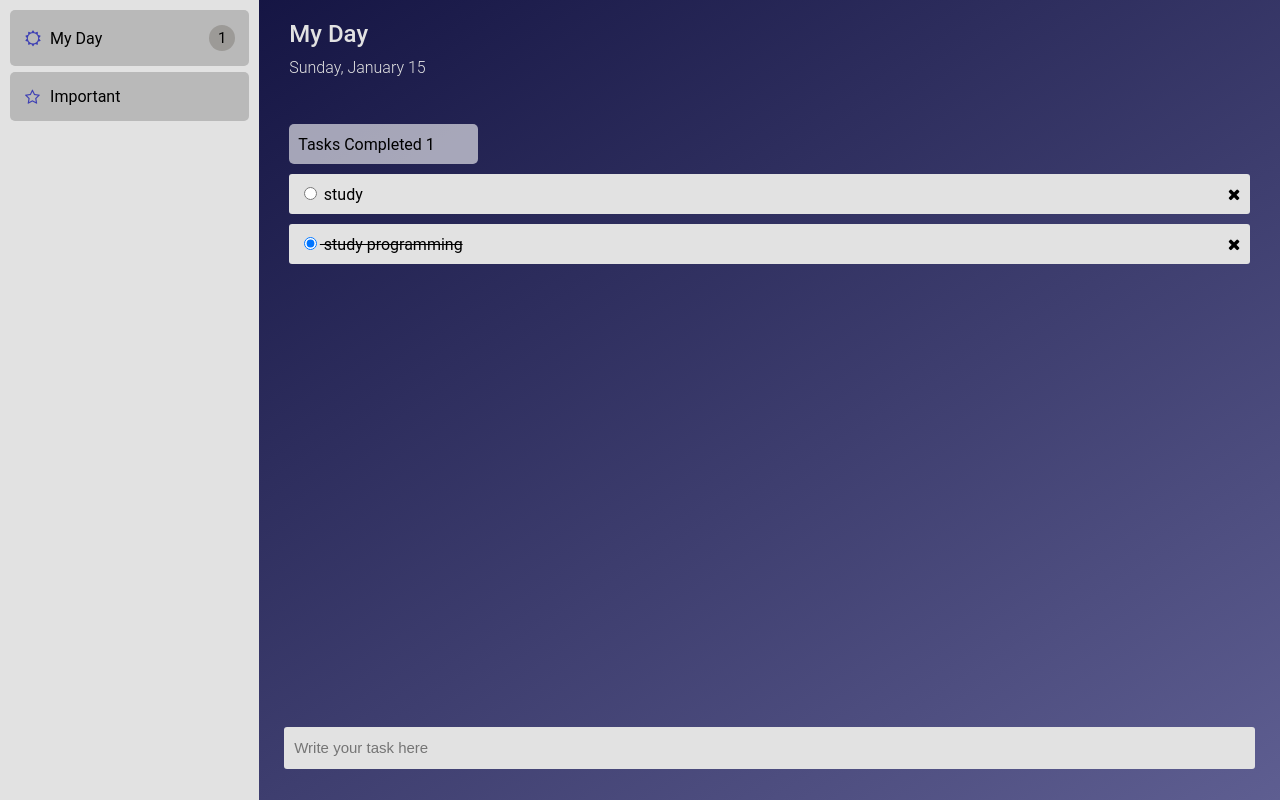
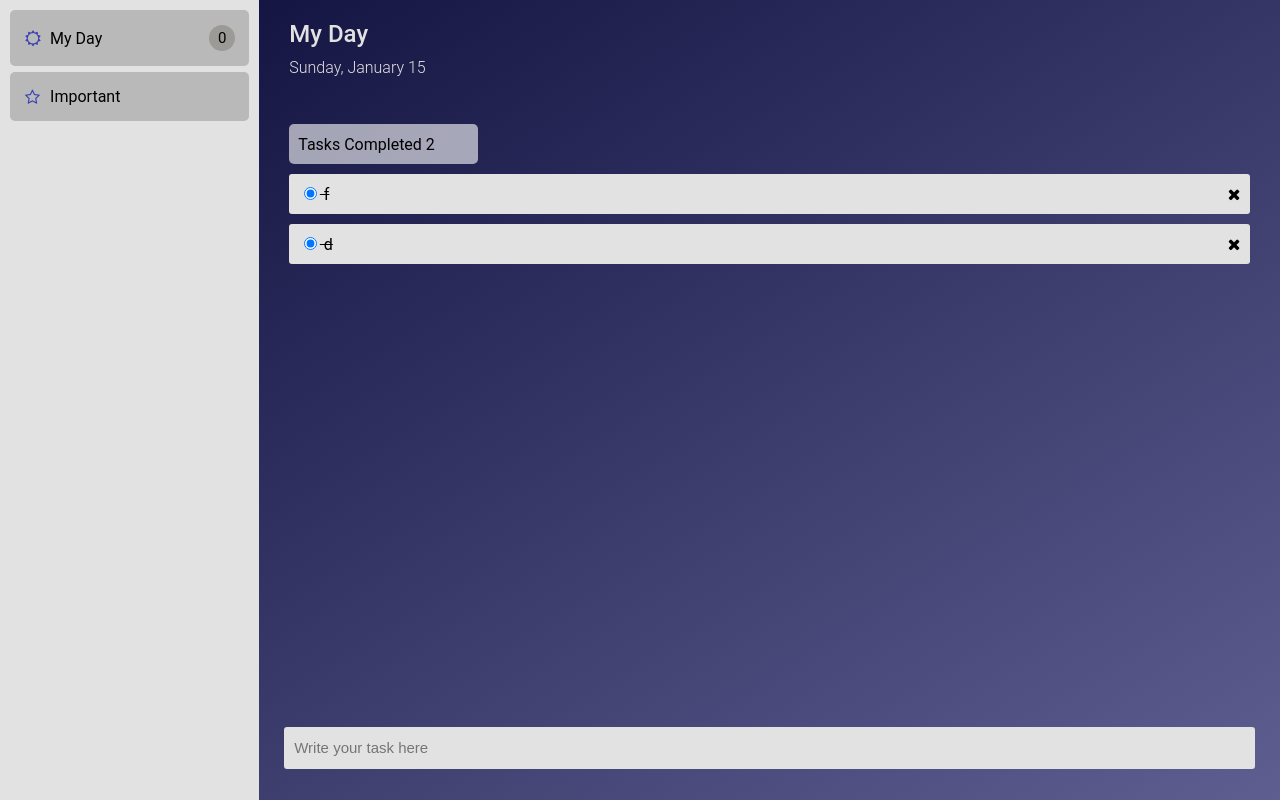
Before and after one commit to kareemyasser8/Todo-App-2023, an Angular app in the folder todo-app/: page / in a window 1280 px wide. Built offline with nearby package versions, Linux system fonts and the light colour scheme; data requests are answered from the project's data file.

Commit message:
adding Shared Service

```diff
--- a/todo-app/db.json
+++ b/todo-app/db.json
@@ -1,14 +1,14 @@
 {
   "tasks": [
     {
-      "description": "study programming",
+      "description": "d",
       "checked": true,
-      "id": 1
+      "id": 13
     },
     {
-      "description": "study",
-      "checked": false,
-      "id": 2
+      "description": "f",
+      "checked": true,
+      "id": 14
     }
   ],
   "jobs": []
--- a/todo-app/src/app/home/home.component.html
+++ b/todo-app/src/app/home/home.component.html
@@ -1,11 +1,14 @@
 <div class="app-container">
 
     <div class="options-container">
+
+
         <div class="option">
           <i class="fa fa-sun-o"></i>
           <label>My Day</label>
-          <div class = "task-count">1</div>
+          <div class = "task-count">{{currentTasks}}</div>
         </div>
+
 
         <div class="option">
           <i class="fa fa-star-o"></i>
--- a/todo-app/src/app/home/home.component.ts
+++ b/todo-app/src/app/home/home.component.ts
@@ -1,6 +1,6 @@
-import { Observable, Subscription } from 'rxjs';
+import { Component, OnDestroy, OnInit } from '@angular/core';
+import { Subscription } from 'rxjs';
 import { TasksService } from '../services/tasks.service';
-import { Component, OnDestroy, OnInit } from '@angular/core';
 
 @Component({
   selector: 'app-home',
@@ -9,15 +9,26 @@ import { Component, OnDestroy, OnInit } from '@angular/core';
 })
 export class HomeComponent implements OnInit, OnDestroy {
 
-  constructor() {
+  tasks: any[];
+  currentTasks: number = 0;
+  subscription: Subscription;
+  countTasksCompleted: number = 0;
 
-  }
-  ngOnInit(): void {
+  constructor(private taskService: TasksService) {
 
   }
 
+  ngOnInit(): void {
+    this.subscription = this.taskService.currentTasksNumbers.subscribe(
+      tasksNumbers => {
+        this.countTasksCompleted = tasksNumbers.completedTasks
+        this.currentTasks = tasksNumbers.currentTasks
+      }
+    )
+  }
+
   ngOnDestroy(): void {
-
+    this.subscription.unsubscribe();
   }
 
 }
--- a/todo-app/src/app/services/data.services.ts
+++ b/todo-app/src/app/services/data.services.ts
@@ -3,6 +3,7 @@ import { NotFoundError } from './../common/not-found-error';
 import { BadRequestError } from './../common/bad-request-error';
 import { HttpClient } from '@angular/common/http';
 import { catchError, map, Observable, throwError } from 'rxjs';
+// import {ajax} from 'rxjs/ajax'
 
 export class DataService {
 
@@ -10,7 +11,7 @@ export class DataService {
 
   }
 
-
+  // data = ajax('www.localhost:3000/tasks');
 
   getAll(): Observable<Object>{
     return this.http.get(this.url).pipe(
--- a/todo-app/src/app/services/tasks.service.ts
+++ b/todo-app/src/app/services/tasks.service.ts
@@ -1,6 +1,7 @@
 import { DataService } from './data.services';
 import { HttpClient } from '@angular/common/http';
 import { Injectable } from '@angular/core';
+import { BehaviorSubject } from 'rxjs';
 
 @Injectable({
   providedIn: 'root'
@@ -8,8 +9,21 @@ import { Injectable } from '@angular/core';
 
 export class TasksService extends DataService{
 
+  private tasksNumbers = new BehaviorSubject<any>(
+    {
+      completedTasks: 0,
+      currentTasks: 0
+    }
+  );
+
+  currentTasksNumbers = this.tasksNumbers.asObservable();
+
   constructor(http: HttpClient){
     super("http://localhost:3000/tasks",http);
   }
 
+  changeCompletedTasks(taskNumbersObject: object){
+    this.tasksNumbers.next(taskNumbersObject);
+  }
+
 }
--- a/todo-app/src/app/tasks-list/tasks-list.component.html
+++ b/todo-app/src/app/tasks-list/tasks-list.component.html
@@ -4,8 +4,8 @@
 
   <div class="tasks-list" *ngIf="!tasksEmpty">
 
-    <div class="tasks-completed" *ngIf="totalTasksCount > 0">
-      Tasks Completed {{totalTasksCount}}
+    <div class="tasks-completed" *ngIf="countTasksCompleted > 0">
+      Tasks Completed {{countTasksCompleted}}
     </div>
 
     <div class="task-tab" *ngFor="let task of tasks">
--- a/todo-app/src/app/tasks-list/tasks-list.component.ts
+++ b/todo-app/src/app/tasks-list/tasks-list.component.ts
@@ -1,10 +1,10 @@
+import { Component, OnDestroy, OnInit } from '@angular/core';
 import { Subscription } from 'rxjs';
-import { NotFoundError } from './../common/not-found-error';
-import { BadRequestError } from './../common/bad-request-error';
-import { AppError } from './../common/app-error';
-import { Component, OnInit, OnDestroy } from '@angular/core';
 
 import { TasksService } from '../services/tasks.service';
+import { AppError } from './../common/app-error';
+import { BadRequestError } from './../common/bad-request-error';
+import { NotFoundError } from './../common/not-found-error';
 
 @Component({
   selector: 'tasks-list',
@@ -13,14 +13,14 @@ import { TasksService } from '../services/tasks.service';
 })
 
 
-
 export class TasksListComponent implements OnInit, OnDestroy {
 
   tasks: any[];
   tasksEmpty: boolean = true;
   serviceSubscription: Subscription;
-  totalTasksCount = 0;
+  countTasksCompleted = 0;
   checked: boolean = false;
+  public currentTasks: number;
 
   constructor(private taskService: TasksService) {
 
@@ -29,10 +29,11 @@ export class TasksListComponent implements OnInit, OnDestroy {
   seeIfChecked(task) {
     task.checked = !task.checked
     this.playSound();
-    this.totalTasksCount++
-    this.serviceSubscription = this.taskService.update(task).subscribe(
-      (response) => console.log(response)
-    )
+    this.countTasksCompleted++;
+    this.currentTasks = this.tasks.length - this.countTasksCompleted;
+
+    this.updateTasksNumbers()
+    this.serviceSubscription = this.taskService.update(task).subscribe(null)
   }
 
   playSound() {
@@ -46,23 +47,22 @@ export class TasksListComponent implements OnInit, OnDestroy {
     this.serviceSubscription.unsubscribe();
   }
 
+  ngOnInit(): void {
 
-
-  ngOnInit(): void {
     this.serviceSubscription = this.taskService.getAll()
       .subscribe((response: any[]) => {
         this.tasks = response.reverse();
 
         for (let i = 0; i < this.tasks.length; i++) {
-          if (this.tasks[i].checked == true) this.totalTasksCount++;
+          if (this.tasks[i].checked == true) this.countTasksCompleted++;
         }
 
         if (response && response.length != 0) {
           this.tasksEmpty = false;
-          console.log("this.tasksEmpty = ", this.tasksEmpty);
         }
-        console.log("The tasks in the list components now: ", this.tasks);
 
+        this.currentTasks = this.tasks.length - this.countTasksCompleted;
+        this.updateTasksNumbers()
       },
         (error: AppError) => {
           if (error instanceof NotFoundError) {
@@ -81,6 +81,10 @@ export class TasksListComponent implements OnInit, OnDestroy {
     } else {
       let inputTask = { "description": taskDec.value, "checked": false };
       taskDec.value = "";
+      this.currentTasks = this.tasks.length - this.countTasksCompleted;
+      this.currentTasks++;
+
+      this.updateTasksNumbers()
       this.serviceSubscription = this.taskService.create(inputTask).subscribe(
         (response: any) => {
           if (response && response.length != 0) {
@@ -106,7 +110,14 @@ export class TasksListComponent implements OnInit, OnDestroy {
     let index = this.tasks.indexOf(task);
     console.log(task);
     this.tasks.splice(index, 1);
-    if (task.checked == true) this.totalTasksCount--;
+    if (task.checked == true){
+      this.countTasksCompleted--;
+    }else{
+      this.currentTasks--;
+    }
+
+    this.updateTasksNumbers()
+
     this.serviceSubscription = this.taskService.delete(task).subscribe(
       (response) => {
         if (this.tasks.length == 0) {
@@ -116,4 +127,11 @@ export class TasksListComponent implements OnInit, OnDestroy {
     )
   }
 
+  updateTasksNumbers(){
+    this.taskService.changeCompletedTasks({
+      completedTasks: this.countTasksCompleted,
+      currentTasks: this.currentTasks
+    })
+  }
+
 }
```
